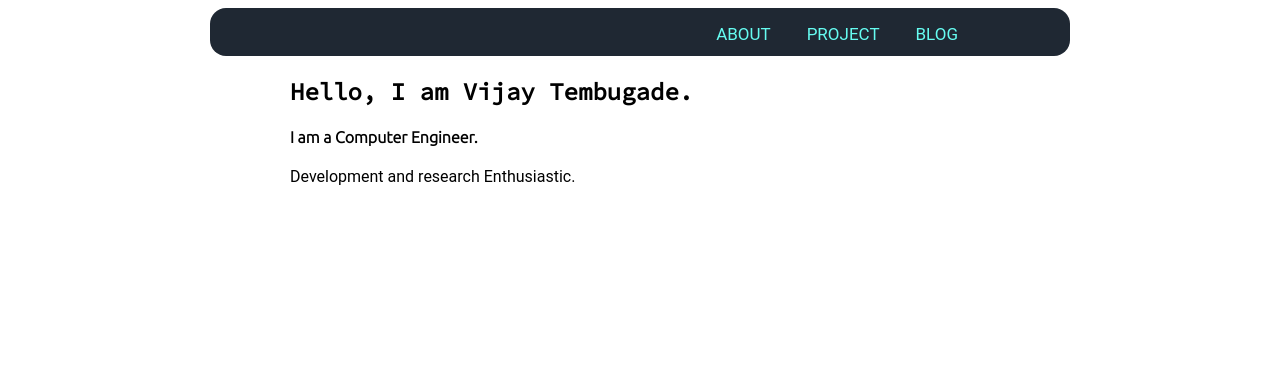
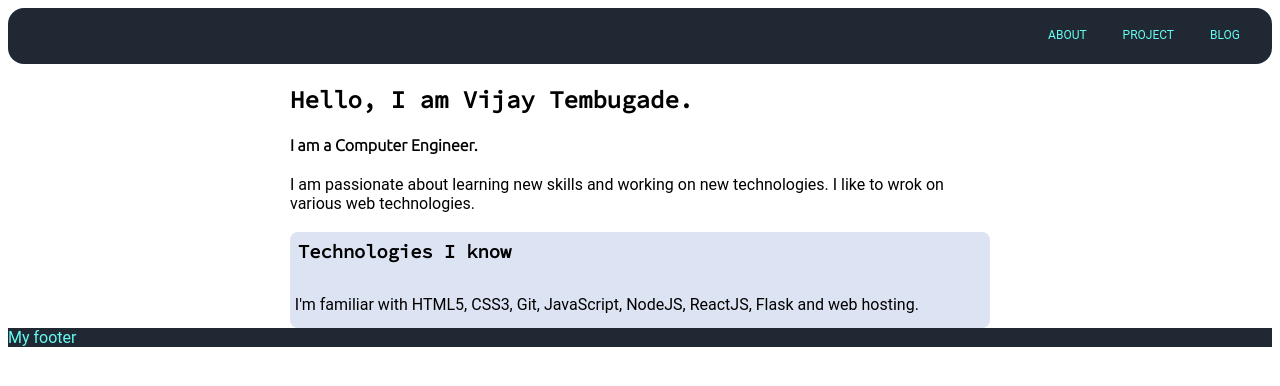
Before and after one commit to vijaytembugade/vijay-tembugade, a plain HTML site: page index.html in a window 1280 px wide. Drawn offline with Linux system fonts and the light colour scheme.

Commit message:
Changes in Styling

```diff
--- a/index.html
+++ b/index.html
@@ -9,7 +9,7 @@
 </head>
 <body>
   <!-- navbar -->
-  <nav class="navigator container">
+  <nav class="navigator ">
     <div class="div--nav">
       <a class="link" href = "/about.hmtl">ABOUT</a>
       <a class="link" href = "/about.hmtl">PROJECT</a>
@@ -20,7 +20,22 @@
 <div class="container">
   <h2 class="title">Hello, I am Vijay Tembugade.</h2>
   <h4 class="sub-title">I am a Computer Engineer.</h4>
-  <div>Development and research Enthusiastic.</div>
+  <!-- <h3>Development and research Enthusiastic.</h3> -->
+  <p>I am passionate about learning new skills and working on new technologies. I like to wrok on various web technologies.</p>
+
+  <div class="technologies-known">
+    <h3 class="title">Technologies I know</h3>
+    <div>
+      I'm familiar with HTML5, CSS3, Git, JavaScript, NodeJS, ReactJS, Flask and web hosting.
+    </div>
+  <div>
+
+  </div>
+  </div>
 </div>
+
+<footer class="footer">
+  My footer
+</footer>
 </body>
 </html>
--- a/styles.css
+++ b/styles.css
@@ -24,13 +24,30 @@ body{
 .navigator{
   background-color: #1F2833;
   border-radius: 1em;
-  height: 3rem;
+  height: 3.5rem;
 }
 .navigator .link{
   color :#66FCF1;
-  font-size: 17px;
+  font-size: 12px;
 }
+
 .div--nav{
   padding: 1rem 1rem;
   text-align: right;
 }
+
+.technologies-known{
+  background-color: #dce3f3;
+  border-radius: 0.5rem;
+}
+.technologies-known > h3 {
+  padding: 0.5rem 0.5rem;
+}
+.technologies-known > div {
+  padding: 0.3rem 0.3rem;
+}
+
+.footer{
+  background-color: #1f2833;
+  color : #66FCF1
+}
```
